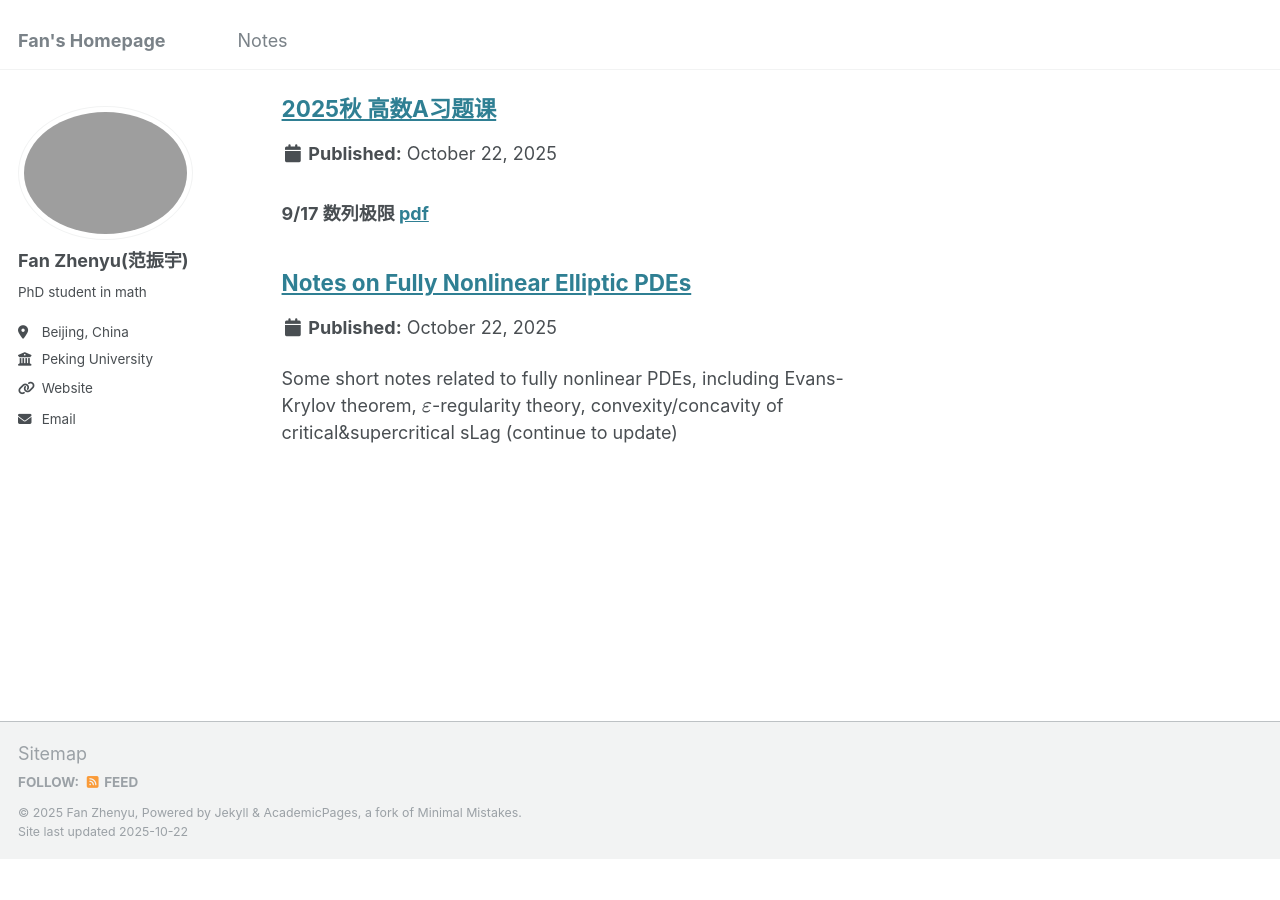
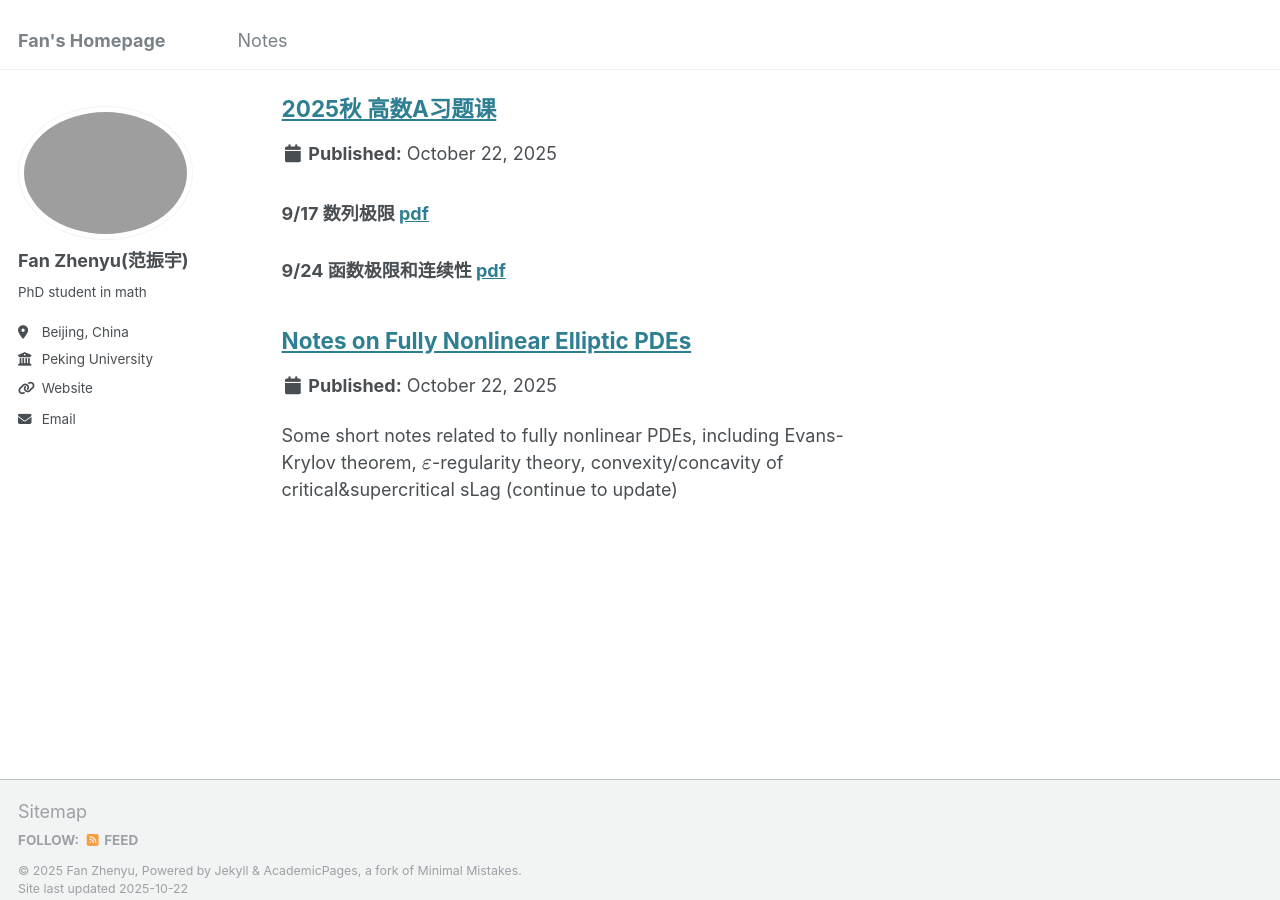
Before and after one commit to fanzymath/fanzymath.github.io, a Jekyll site: the page built from _pages/notes.html, in a window 1280 px wide and 900 px high, scrolled down 547 px. Built offline with Jekyll 4.4.1, drawn with Linux system fonts in a browser that asks for light colours; before the commit the page ends 1406 px from its top, so only the background shows below that.

Commit message:
Update 2025-fall-adv-A.md

```diff
--- a/_notes/2025-fall-adv-A.md
+++ b/_notes/2025-fall-adv-A.md
@@ -10,3 +10,4 @@ location: "Beijing"
 
 
 ### 9/17 数列极限 [pdf](https://fanzymath.github.io/files/9_17_limit_of_sequence.pdf)
+### 9/24 函数极限和连续性 [pdf](https://fanzymath.github.io/files/9_24_Continuity.pdf)
```
